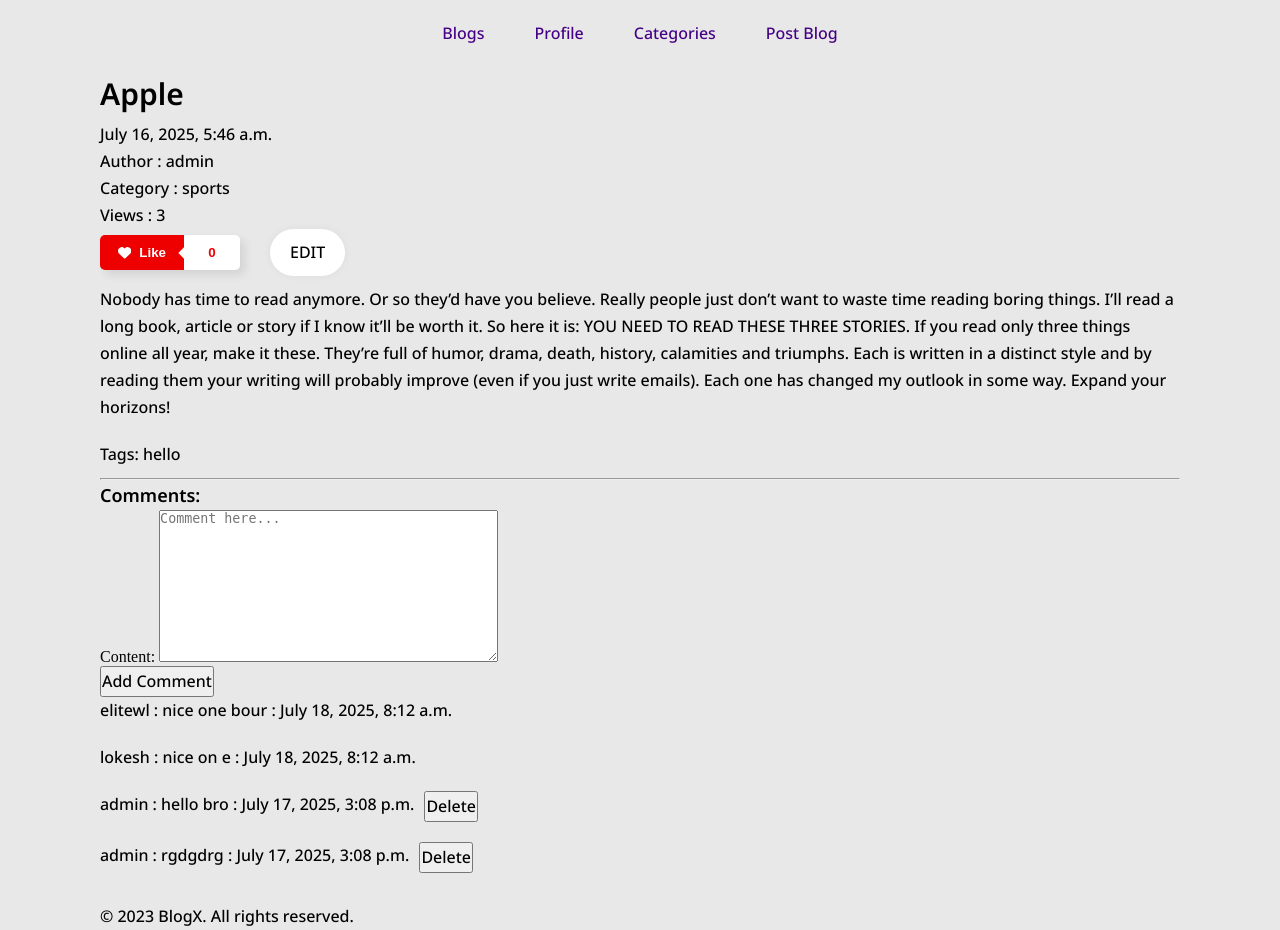
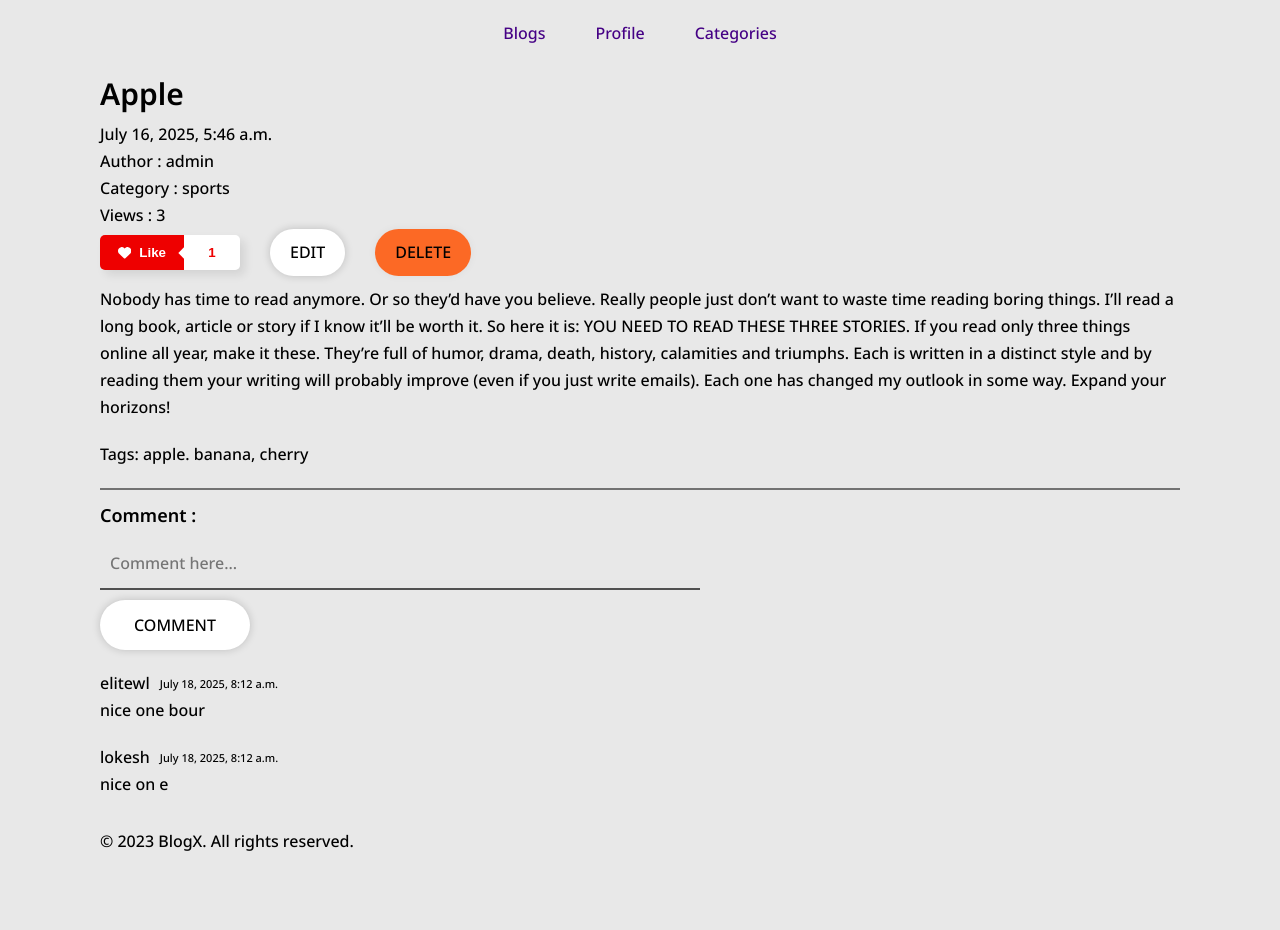
Before and after one commit to LokeshShrestha/Blog-System, a Django app: page /blog/4/ in a window 1280 px wide. After the commit the page ends 851 px from the top, so only its background shows below. Run offline with Django 5.2, Linux system fonts and the light colour scheme; a user stored in the database is signed in; data comes from the database, SQL or seed files in the repository.

Commit message:
css changes

```diff
--- a/blog/admin.py
+++ b/blog/admin.py
@@ -9,7 +9,7 @@
     ordering = ['-created_at']
 @admin.register(Comment)
 class CommentAdmin(admin.ModelAdmin):
-    list_display = ['post', 'commentor', 'content', 'created_at']
+    list_display = ['post', 'commentor', 'comment', 'created_at']
     search_fields = ['content', 'commentor']
     list_filter = ['created_at']
     ordering = ['-created_at']
--- a/blog/forms.py
+++ b/blog/forms.py
@@ -15,7 +15,7 @@
 class CommentForm(forms.ModelForm):
     class Meta:
         model = Comment
-        fields = ['content']
+        fields = ['comment']
         widgets = {
-            'content': forms.Textarea(attrs={'placeholder': 'Comment here...'}),
+            'comment': forms.Textarea(attrs={'placeholder': 'Comment here...', 'class': 'text'}),
         }
--- a/blog/models.py
+++ b/blog/models.py
@@ -42,7 +42,7 @@
 class Comment(models.Model):
     post = models.ForeignKey(BlogPost, on_delete=models.CASCADE, related_name='comments')
     commentor = models.ForeignKey(User, on_delete=models.CASCADE)
-    content = models.TextField()
+    comment = models.TextField()
     created_at = models.DateTimeField(auto_now_add=True)
     class Meta:
         ordering = ['-created_at']
--- a/blog/templates/blog_details.html
+++ b/blog/templates/blog_details.html
@@ -1,6 +1,10 @@
 {% extends "base.html" %}
 {% block title %}BlogX | {{ blog.title.capitalize }}{% endblock %}
-
+{% block user_links %}
+    {% if request.user.is_authenticated and request.userprofile.rank == "author" %}
+        <li><a href="{% url 'blog:post_blog' %}" class="text">Post Blog</a></li>
+    {% endif %}
+{% endblock %}
 {% block content %}
 
 <div class="blog-details-container">
@@ -29,6 +33,7 @@
 
     {% if user == blog.author %}
     <a href="{% url 'blog:edit_blog' blog.id %}" class="text button-primary">Edit</a>
+    <a href="{% url 'blog:delete_blog' blog.id %}" class="text button-secondary">Delete</a>
     {% endif %}
 </div>
 <div class="blog-details-content">
@@ -36,22 +41,28 @@
     <p class="text">Tags: {{blog.tags}}</p>
 
 </div>
-<hr>
-<h3 class="h3">Comments:</h3>
+
 <form action="" method="post" class="comment-form" >
-    {{ comment_form.as_p }}
+    <label for="id_comment" class="h3">Comment :</label>
+    {{ comment_form.comment }}
     {% csrf_token %}
-    <button type="submit" class="text">Add Comment</button>
+    <button type="submit" class="text button-primary" name = "add-comment">Comment</button>
 </form>
 
 <div class="comment-container">
-    {% for comment in comments%}
+    {% for a in comments%}
         <div class="small-comment-container">
-            <p class="text">{{comment.commentor}} : {{comment.content}} : {{comment.created_at}}</p>
-            {% if user == comment.commentor %}
+            <div class="comment-all">
+                <div class="commentor-date-name">
+                    <p class="text">{{a.commentor}}</p>
+                    <p class="alerts">{{a.created_at}}</p>
+                    </div>
+                <p class="text">{{a.comment}}</p>
+            </div>
+            {% if user == a.commentor %}
                 <form action="" method ="post">
                     {% csrf_token %}
-                    <button type="submit" name="delete_comment" value="{{ comment.id }}" class="text">Delete</button>
+                    <button type="submit" name="delete_comment" value="{{ a.id }}" class="text">Delete</button>
                 </form>
             {% endif %}
         </div>
--- a/blog/templates/blog_home.html
+++ b/blog/templates/blog_home.html
@@ -1,5 +1,10 @@
 {% extends "base.html" %}
 {% block title %}BlogX Home{% endblock %}
+{% block user_links %}
+    {% if request.user.is_authenticated and request.userprofile.rank == "author" %}
+        <li><a href="{% url 'blog:post_blog' %}" class="text">Post Blog</a></li>
+    {% endif %}
+{% endblock %}
 {% block content %}
 <div class = "blog-home-hero">
     <h1 class="h1">Welcome to BlogX</h1>
--- a/blog/templates/edit_blog.html
+++ b/blog/templates/edit_blog.html
@@ -1,5 +1,11 @@
 {% extends "base.html" %}
+
 {% block title %}Edit | {{ blog.title.capitalize }}{% endblock %}
+{% block user_links %}
+    {% if request.user.is_authenticated and request.userprofile.rank == "author" %}
+        <li><a href="{% url 'blog:post_blog' %}" class="text">Post Blog</a></li>
+    {% endif %}
+{% endblock %}
 {% block content %}
 <form action="" method="post">
     {{form.as_p}}
--- a/blog/templates/post_blog.html
+++ b/blog/templates/post_blog.html
@@ -1,5 +1,10 @@
 {% extends "base.html" %}
 {% block title %}Post Blog{% endblock %}
+{% block user_links %}
+    {% if request.user.is_authenticated and request.userprofile.rank == "author" %}
+        <li><a href="{% url 'blog:post_blog' %}" class="text">Post Blog</a></li>
+    {% endif %}
+{% endblock %}
 {% block content %}
 <form action="" method="post">
     {{form.as_p}}
--- a/blog/urls.py
+++ b/blog/urls.py
@@ -6,4 +6,5 @@
     path("post/", views.post_blog, name="post_blog"),
     path("<int:id>/",views.blog_details,name = "blog_details"),
     path("edit/<int:id>/",views.edit_blog,name = "edit_blog"),
+    path("delete/<int:id>/", views.delete_blog, name="delete_blog"),
 ]
--- a/blog/views.py
+++ b/blog/views.py
@@ -53,23 +53,23 @@
         if "delete_comment" in request.POST:
             comment_id = request.POST.get("delete_comment")
             try:
-                comment = comments.get(id=comment_id)
-                if request.user == comment.commentor:
-                    comment.delete()
+                a = comments.get(id=comment_id)
+                if request.user == a.commentor:
+                    a.delete()
             except:
                 pass
             return redirect("blog:blog_details", id=blog.id)
 
         #  Put ccomment
-        form = CommentForm(request.POST)
-        if form.is_valid():
-            comment = form.save(commit=False)
-            comment.post = blog
-            comment.commentor = request.user
-            comment.save()
-            return redirect("blog:blog_details", id=blog.id)
-    else:
-        form = CommentForm()
+        if "add-comment" in request.POST:
+            form = CommentForm(request.POST)
+            if form.is_valid():
+                comment = form.save(commit=False)
+                comment.post = blog
+                comment.commentor = request.user
+                comment.save()
+                return redirect("blog:blog_details", id=blog.id)
+    form = CommentForm()
     context = {
         "blog": blog,
         "comment_form": form,
@@ -97,3 +97,19 @@
         "form": form,
     }
     return render(request,"edit_blog.html",context)
+def delete_blog(request, id):
+    blog = BlogPost.objects.get(id=id)
+    if not request.user.is_authenticated:
+        return redirect("members:login")
+
+    if request.user != blog.author:
+        return redirect("blog:blog_details", id=blog.id)
+
+    if request.method == "POST":
+        blog.delete()
+        return redirect("blog:blog_home")
+
+    context = {
+        "blog": blog,
+    }
+    return render(request, "delete_blog.html", context)
--- a/members/templates/info.html
+++ b/members/templates/info.html
@@ -1,6 +1,11 @@
 {%extends "base.html"%}
 {% load static %}
 {% block title %}Add Information{% endblock %}
+{% block user_links %}
+    {% if request.user.is_authenticated and request.userprofile.rank == "author" %}
+        <li><a href="{% url 'blog:post_blog' %}" class="text">Post Blog</a></li>
+    {% endif %}
+{% endblock %}
 {% block content %}
 <h1 class="h1">Add Information</h1>
 <form action="" method = "POST" enctype="multipart/form-data" class = "info-form">
--- a/members/templates/profile.html
+++ b/members/templates/profile.html
@@ -1,6 +1,11 @@
 {%extends "base.html"%}
 {% load static %}
 {% block title %}Profile{% endblock %}
+{% block user_links %}
+    {% if request.user.is_authenticated and request.userprofile.rank == "author" %}
+        <li><a href="{% url 'blog:post_blog' %}" class="text">Post Blog</a></li>
+    {% endif %}
+{% endblock %}
 {% block content %}
 <div class = "profile-container">
     <h1 class="h1">User Profile</h1>
--- a/static/css/blog.css
+++ b/static/css/blog.css
@@ -59,12 +59,15 @@
     flex-direction: column;
     gap: 20px;
     margin-bottom: 10px;
+    padding-bottom: 20px;
+    border-bottom: rgba(0, 0, 0, 0.507) solid 2px;
 }
 .small-comment-container {
     display: flex;
     flex-direction: row;
-    gap: 10px;
+    gap: 50px;
     margin-bottom: 10px;
+    align-items: center;
 }
 .comment-container {
     display: flex;
@@ -72,3 +75,53 @@
     gap: 10px;
     margin-bottom: 20px;
 }
+.comment-form textarea{
+    max-width: 600px;
+    width: 600px;
+    height: 50px;
+    resize: none;
+    padding: 10px;
+    background-color: #e8e8e8;
+    border: none;
+    overflow-y: auto;
+    border-bottom: rgba(53, 53, 53, 0.842) solid 2px;
+    outline: none;
+    transition: 0.3s ease-in-out all;
+}
+.comment-form textarea:active {
+    border-bottom: rgba(0, 0, 0, 0.842) solid 2px;
+    transform: translateY(7px);
+}
+.comment-form{
+    display: flex;
+    flex-direction: column;
+    gap: 10px;
+    margin-bottom: 20px;
+}
+.comment-form button {
+    width: 150px;
+    height: 50px;
+    text-align: center;
+}
+.commentor-date-name {
+    display: flex;
+    flex-direction: row;
+    gap: 10px;
+    align-items: center;
+}
+.comment-all{
+    max-width: 400px;
+    width: 400px;
+}
+.delete-blog-form {
+    display: flex;
+    flex-direction: column;
+    gap: 10px;
+    margin-bottom: 20px;
+}
+
+.delete-blog-header {
+    display: flex;
+    gap: 30px;
+    align-items: center;
+}
--- a/static/css/style.css
+++ b/static/css/style.css
@@ -73,7 +73,7 @@
   border: 0;
   background-color: white;
   color: black;
-  box-shadow: rgb(0 0 0 / 5%) 0 0 8px;
+  box-shadow: rgb(0 0 0 / 18%) 0 0 8px;
   text-transform: uppercase;
   transition: all 0.5s ease;
   text-decoration: none;
--- a/templates/base.html
+++ b/templates/base.html
@@ -16,7 +16,8 @@
                 <li><a href="{% url 'blog:blog_home' %}" class="text">Blogs</a></li>
                 <li><a href="{% url 'members:profile' %}" class="text">Profile</a></li>
                 <li><a href="" class="text">Categories</a></li>
-                <li><a href="{% url 'blog:post_blog' %}" class="text">Post Blog</a></li>
+                {% block user_links %}
+                {% endblock %}
             </ul>
         </nav>
     </header>
```
Also changed, not shown: blog/templates/delete_blog.html (added, +25 -0 lines), blog/migrations/0010_rename_content_comment_comment.py (added), db.sqlite3.
